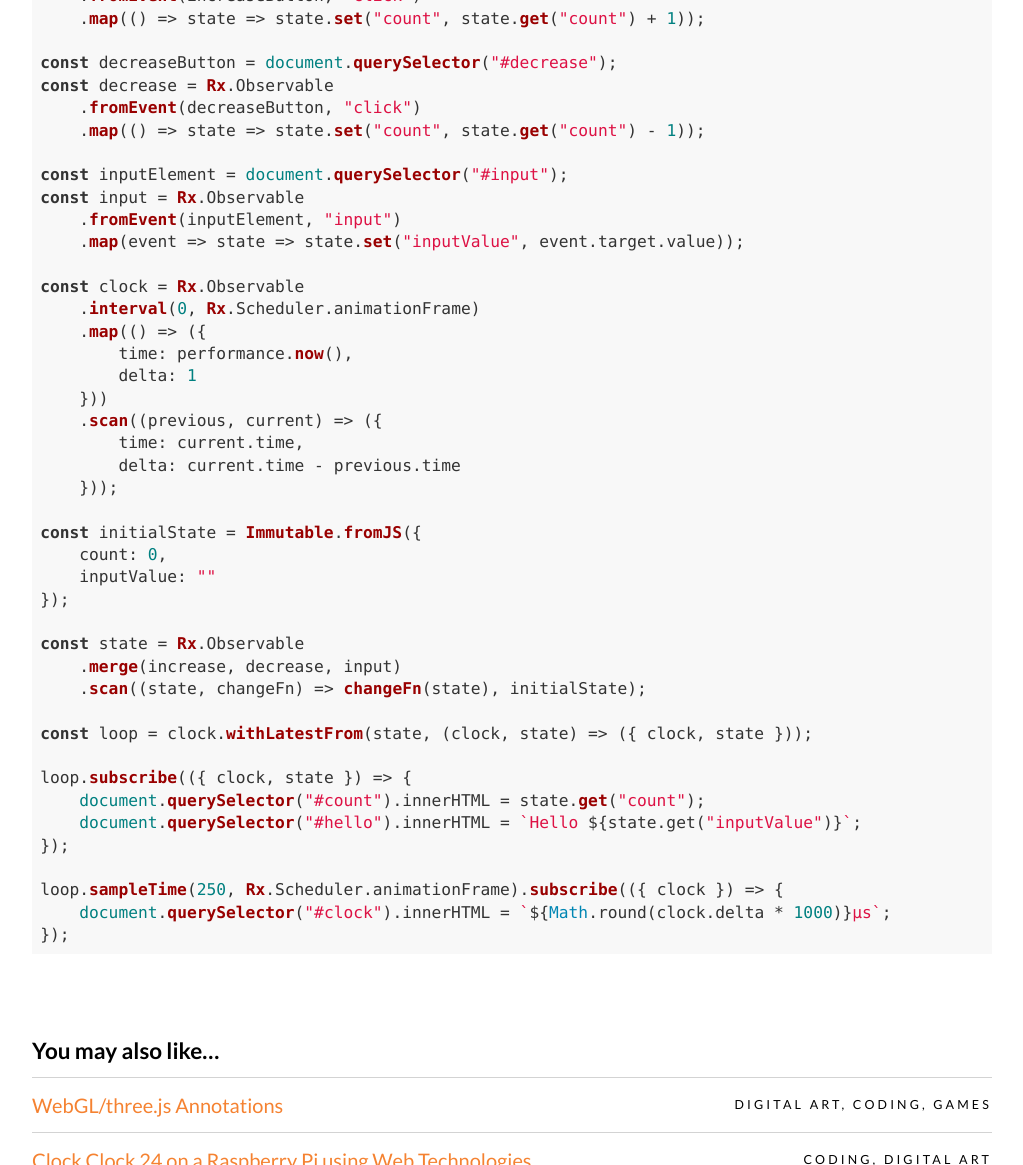
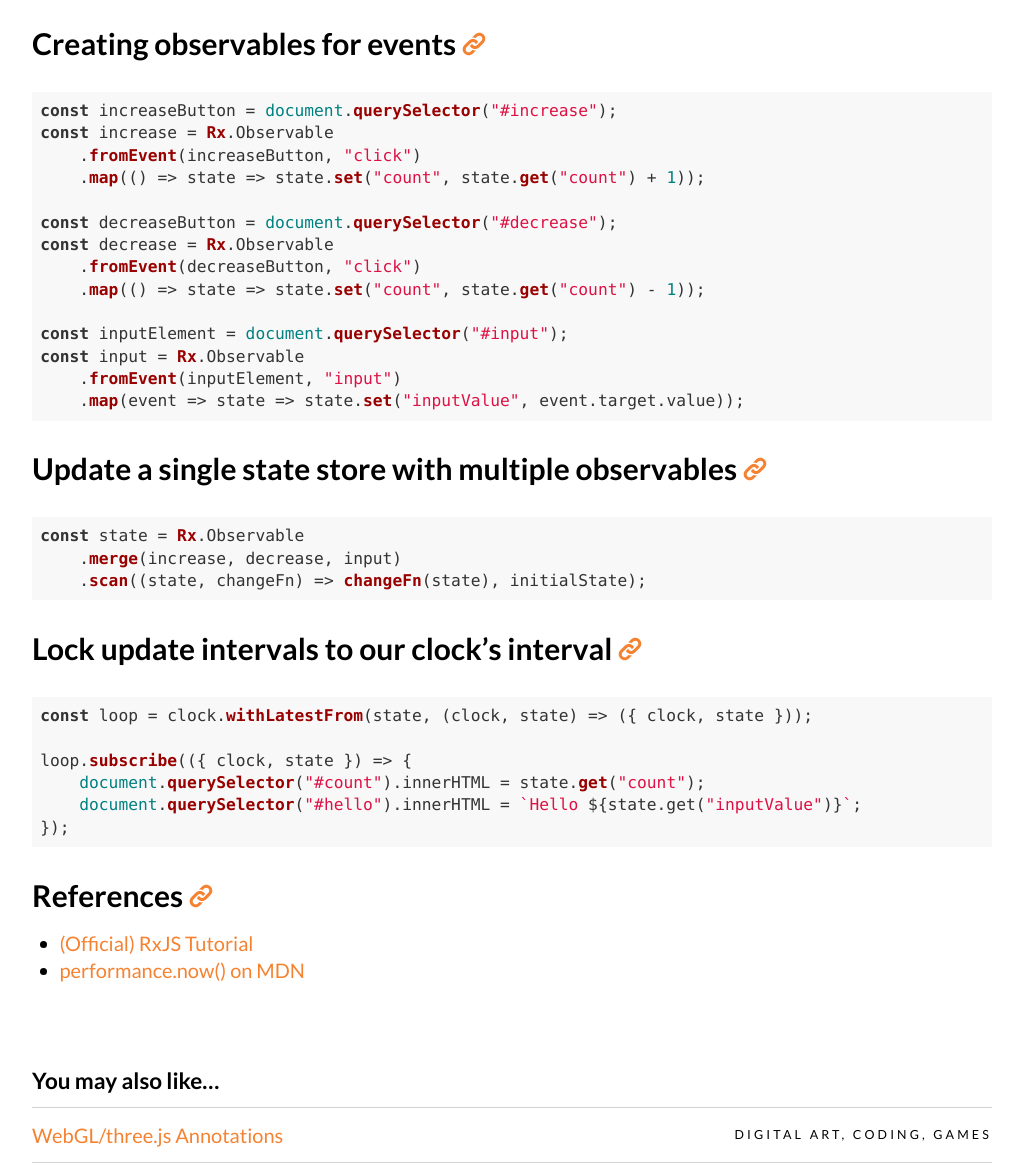
Before and after one commit to Lorti/manu.ninja, a Jekyll site: the page built from _posts/2017-09-15-game-loop-with-rxjs-5-immutable-js.md, in a window 1280 px wide and 1400 px high, scrolled down 1975 px, cut to the strip 235-1400 px from the top of the window. Shown: the whole strip, without its empty margins (128-1151 px from the left). Built offline with Jekyll 4.4.1, drawn with Linux system fonts in a browser that asks for light colours; nearby versions of some CDN libraries; comment, search, counter and statistics services are not loaded; some of the changed text lies outside the part shown.

Commit message:
Game Loop with RxJS 5/Immutable.js

````diff
--- a/_posts/2017-09-15-game-loop-with-rxjs-5-immutable-js.md
+++ b/_posts/2017-09-15-game-loop-with-rxjs-5-immutable-js.md
@@ -14,7 +14,7 @@ You can play with the game loop on [CodePen], or have a look at the full [Corsai
 
 Import RxJS and Immutable.js via CDN or their npm packages.
 
-``` js
+```js
 const state = {
   time: performance.now(),
   delta: 0,
@@ -35,10 +35,10 @@ clock.subscribe((state) => {
 });
 ```
 
-<iframe height='265' scrolling='no' title='RxJS 5 Clock' src='//codepen.io/Lorti/embed/pWoeBN/?height=265&theme-id=0&default-tab=js,result&embed-version=2' frameborder='no' allowtransparency='true' allowfullscreen='true' style='width: 100%;'>See the Pen <a href='https://codepen.io/Lorti/pen/pWoeBN/'>RxJS 5 Clock</a> by Manuel Wieser (<a href='https://codepen.io/Lorti'>@Lorti</a>) on <a href='https://codepen.io'>CodePen</a>.
+<iframe height='320' scrolling='no' title='RxJS 5 Clock' src='//codepen.io/Lorti/embed/pWoeBN/?height=320&theme-id=0&default-tab=js,result&embed-version=2' frameborder='no' allowtransparency='true' allowfullscreen='true' style='width: 100%;'>See the Pen <a href='https://codepen.io/Lorti/pen/pWoeBN/'>RxJS 5 Clock</a> by Manuel Wieser (<a href='https://codepen.io/Lorti'>@Lorti</a>) on <a href='https://codepen.io'>CodePen</a>.
 </iframe>
 
-``` js
+```js
 const state = Immutable.fromJS({
   time: performance.now(),
   delta: 0,
@@ -59,12 +59,10 @@ clock.subscribe((state) => {
 });
 ```
 
-<iframe height='256' scrolling='no' title='RxJS 5/Immutable.js Clock' src='//codepen.io/Lorti/embed/rGNyvm/?height=265&theme-id=0&default-tab=js,result&embed-version=2' frameborder='no' allowtransparency='true' allowfullscreen='true' style='width: 100%;'>See the Pen <a href='https://codepen.io/Lorti/pen/rGNyvm/'>RxJS 5/Immutable.js Clock</a> by Manuel Wieser (<a href='https://codepen.io/Lorti'>@Lorti</a>) on <a href='https://codepen.io'>CodePen</a>.
+<iframe height='320' scrolling='no' title='RxJS 5/Immutable.js Clock' src='//codepen.io/Lorti/embed/rGNyvm/?height=320&theme-id=0&default-tab=js,result&embed-version=2' frameborder='no' allowtransparency='true' allowfullscreen='true' style='width: 100%;'>See the Pen <a href='https://codepen.io/Lorti/pen/rGNyvm/'>RxJS 5/Immutable.js Clock</a> by Manuel Wieser (<a href='https://codepen.io/Lorti'>@Lorti</a>) on <a href='https://codepen.io'>CodePen</a>.
 </iframe>
 
-
-
----
+## Creating observables for events
 
 ```js
 const increaseButton = document.querySelector("#increase");
@@ -81,38 +79,31 @@ const inputElement = document.querySelector("#input");
 const input = Rx.Observable
     .fromEvent(inputElement, "input")
     .map(event => state => state.set("inputValue", event.target.value));
+```
 
-const clock = Rx.Observable
-    .interval(0, Rx.Scheduler.animationFrame)
-    .map(() => ({
-        time: performance.now(),
-        delta: 1
-    }))
-    .scan((previous, current) => ({
-        time: current.time,
-        delta: current.time - previous.time
-    }));
+## Update a single state store with multiple observables
 
-const initialState = Immutable.fromJS({
-    count: 0,
-    inputValue: ""
-});
-
+```js
 const state = Rx.Observable
     .merge(increase, decrease, input)
     .scan((state, changeFn) => changeFn(state), initialState);
+```
 
+## Lock update intervals to our clock's interval
+
+```js
 const loop = clock.withLatestFrom(state, (clock, state) => ({ clock, state }));
 
 loop.subscribe(({ clock, state }) => {
     document.querySelector("#count").innerHTML = state.get("count");
     document.querySelector("#hello").innerHTML = `Hello ${state.get("inputValue")}`;
 });
+```
 
-loop.sampleTime(250, Rx.Scheduler.animationFrame).subscribe(({ clock }) => {
-    document.querySelector("#clock").innerHTML = `${Math.round(clock.delta * 1000)}μs`;
-});
-```
+## References
+
+* [(Official) RxJS Tutorial](http://reactivex.io/rxjs/manual/tutorial.html)
+* [performance.now() on MDN](https://developer.mozilla.org/en-US/docs/Web/API/Performance/now)
 
 [CodePen]: https://codepen.io/Lorti/pen/VbMavj
 [Corsair]: https://github.com/Lorti/corsair
````
